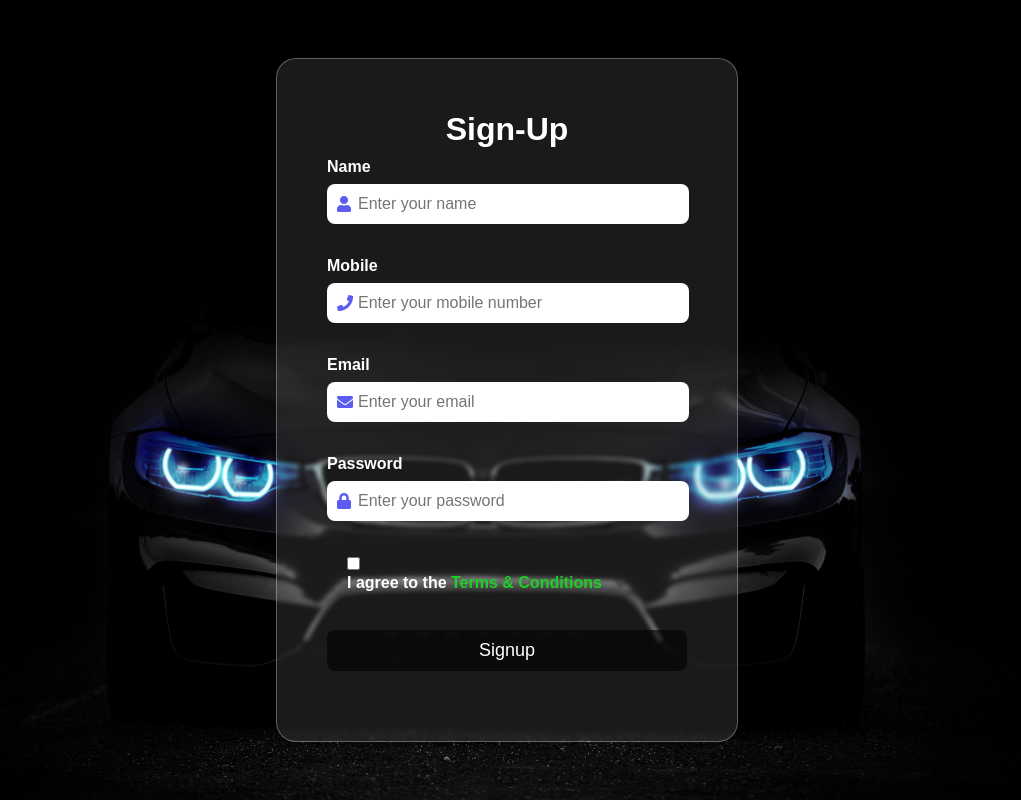
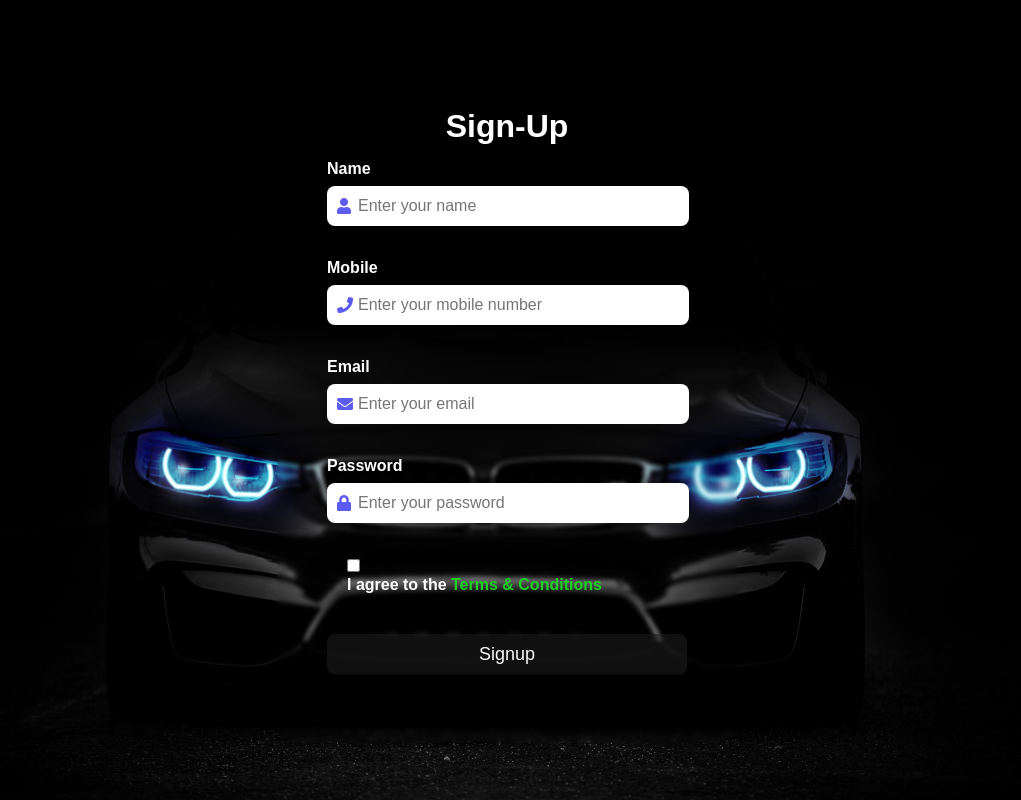
Before and after one commit to Amaryadav07/car-rental-project, a plain HTML site: page localsingnup.html in a window 1280 px wide. Shown: the whole page, without its empty margins (158-1179 px from the left). Drawn offline with nearby package versions, Linux system fonts and the light colour scheme.

Commit message:
updated code

```diff
--- a/localsingnup.html
+++ b/localsingnup.html
@@ -10,37 +10,37 @@
 </head>
 <body>
     <form class="container" data-aos="fade-down-right" data-aos-duration="3000" data-aos-delay="1000">
-        <h1> Sign-Up </h1>
+        <h1 data-aos="fade-down" data-aos-duration="3000" data-aos-delay="2000"> Sign-Up </h1>
 
         <!-- Name -->
-        <label for="name">Name</label>
+        <label for="name" data-aos="fade-down-right" data-aos-duration="3000" data-aos-delay="1000">Name</label>
         <div class="input-container">
             <i class="fas fa-user"></i>
-            <input type="text" name="name" id="name" placeholder="Enter your name" required>
+            <input type="text" name="name" id="name" placeholder="Enter your name" required data-aos="fade-down-left" data-aos-duration="3000" data-aos-delay="1000">
         </div>
         <br>
 
         <!-- Mobile -->
-        <label for="mobile">Mobile</label>
+        <label for="mobile" data-aos="fade-down-right" data-aos-duration="3000" data-aos-delay="1000">Mobile</label>
         <div class="input-container">
             <i class="fas fa-phone"></i>
-            <input type="text" name="mobile" id="mobile" placeholder="Enter your mobile number" required>
+            <input type="text" name="mobile" id="mobile" placeholder="Enter your mobile number" required data-aos="fade-down-left" data-aos-duration="3000" data-aos-delay="1000">
         </div>
         <br>
 
         <!-- Email -->
-        <label for="email">Email</label>
+        <label for="email" data-aos="fade-down-right" data-aos-duration="3000" data-aos-delay="1000">Email</label>
         <div class="input-container">
             <i class="fas fa-envelope"></i>
-            <input type="email" name="email" id="email" placeholder="Enter your email" required>
+            <input type="email" name="email" id="email" placeholder="Enter your email" required data-aos="fade-down-left" data-aos-duration="3000" data-aos-delay="1000">
         </div>
         <br>
 
         <!-- Password -->
-        <label for="password">Password</label>
+        <label for="password" data-aos="fade-down-right" data-aos-duration="3000" data-aos-delay="1000">Password</label>
         <div class="input-container">
             <i class="fas fa-lock"></i>
-            <input type="password" name="password" id="password" placeholder="Enter your password" required>
+            <input type="password" name="password" id="password" placeholder="Enter your password" required data-aos="fade-down-left" data-aos-duration="3000" data-aos-delay="1000">
         </div>
         <br>
 
@@ -52,7 +52,7 @@
         <br>
 
         <!-- Sign-Up Button -->
-        <input type="submit" value="Signup" onclick="return signup()" id="btn">
+        <input type="submit" value="Signup" onclick="return signup()" id="btn" data-aos="fade-up" data-aos-duration="3000" data-aos-delay="3000">
     </form>
 
 <script src="./local.js"></script>
--- a/signup.css
+++ b/signup.css
@@ -13,16 +13,16 @@ body {
 
 h1 {
     text-align: center;
-    margin-bottom: 10px;
+    margin-bottom: 15px;
 }
 
 .container {
-    background: rgba(255, 255, 255, 0.1);
+    /* background: rgba(255, 255, 255, 0.1);  */
     border-radius: 20px;
     padding: 20px;
     width: 350px;
     backdrop-filter: blur(2px);
-    border: 1px solid rgba(255, 255, 255, 0.3);
+    /* border: 1px solid rgba(255, 255, 255, 0.3);  */
     margin-left: 50px;
 }
 
@@ -31,6 +31,7 @@ label {
     margin-bottom: 8px;
     font-weight: bold;
     margin-left: 20px;
+
 }
 
 .input-container {
@@ -69,12 +70,13 @@ input[type="password"]:focus {
     transform: translateY(-50%);
     color: rgb(92, 92, 240);
     margin-left: 20px;
+    z-index: 100;
 }
 
 input[type="submit"] {
     width: 90%;
     padding: 10px;
-    background-color: rgba(0, 0, 0, 0.6);
+    background-color: rgba(30, 29, 29, 0.6);
     border: none;
     margin-left: 20px;
     border-radius: 8px;
--- a/vanta.js
+++ b/vanta.js
@@ -34,6 +34,7 @@ VANTA.NET({
 
 
 
+
   VANTA.DOTS({
     el: "#car-types",
     mouseControls: true,
```
Also changed, not shown: home.css (+6 -1 lines), index.html (+3 -3 lines).
